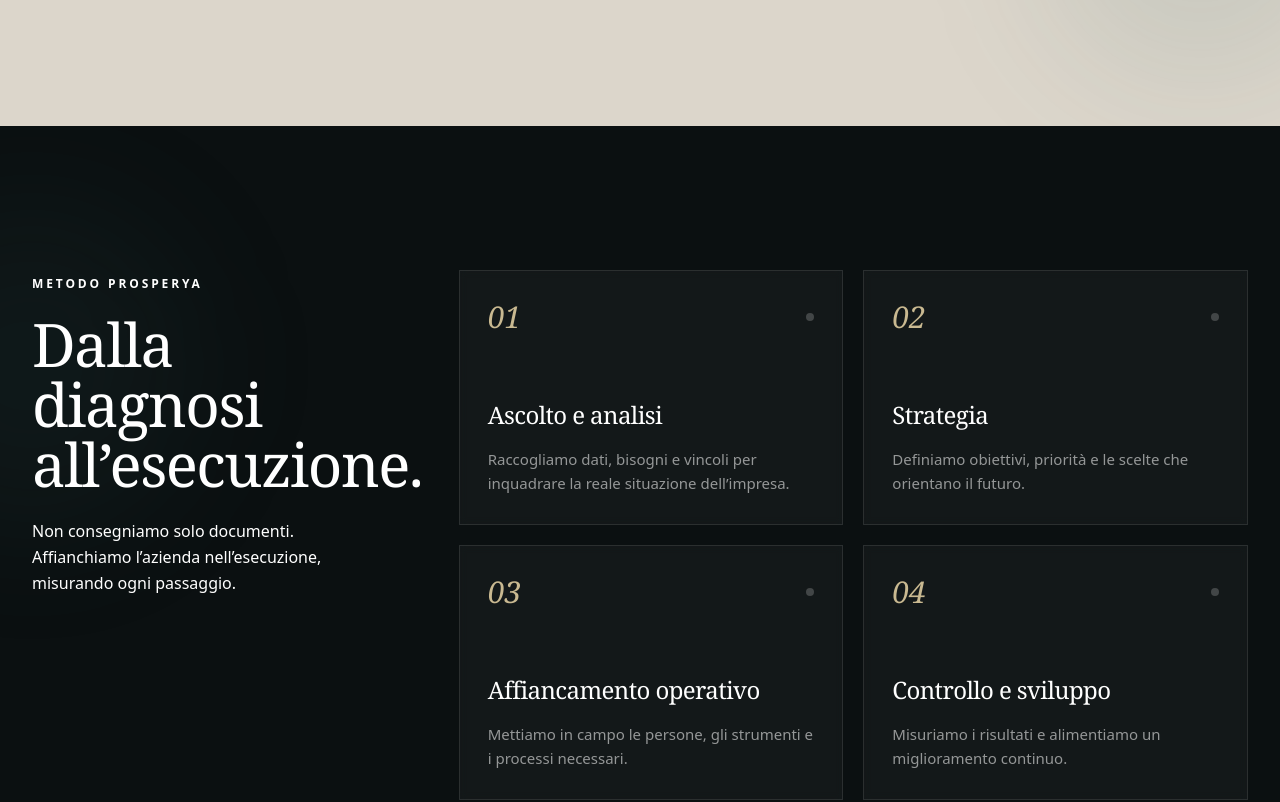
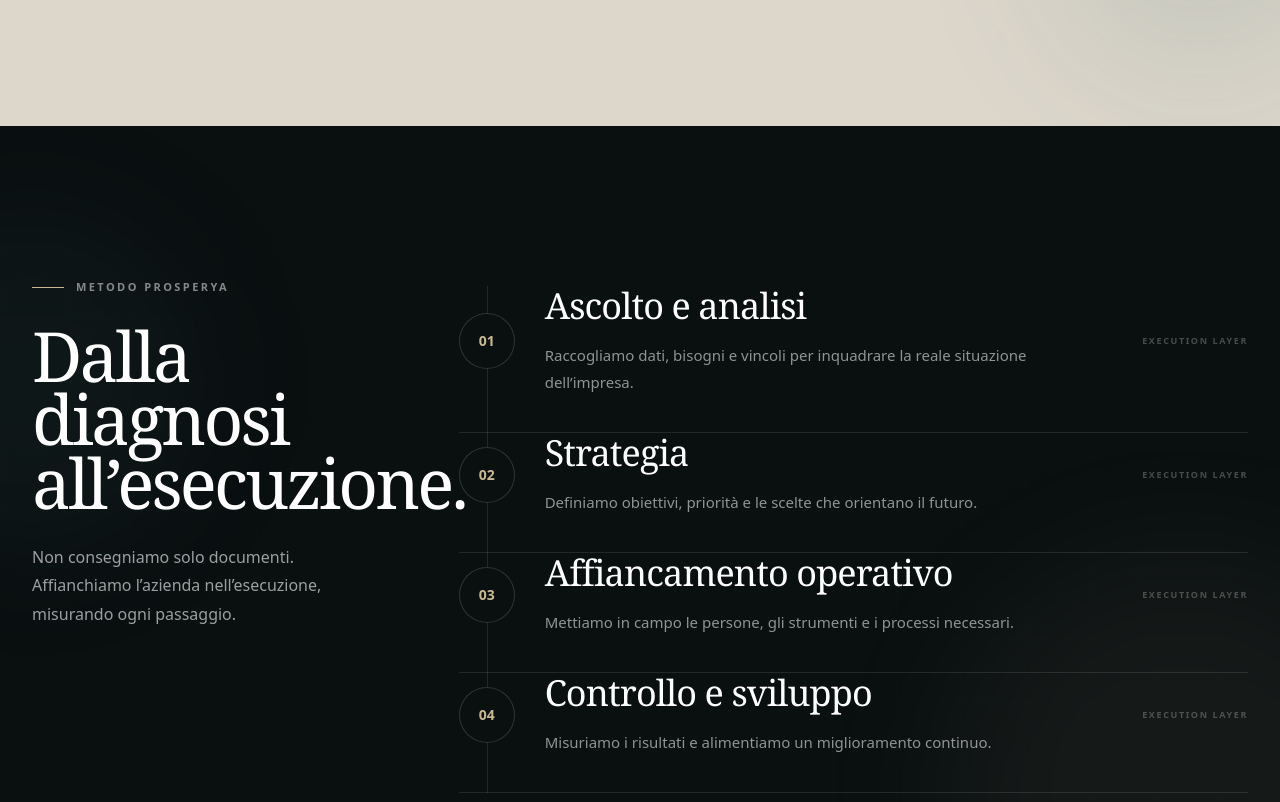
Before and after one commit to gaetanomeli95-lab/Prosperya-site, a Next.js app: page / in a window 1280 px wide. Shown: the part 3960-4762 px from the top of the page. Built offline with nearby package versions, Linux system fonts and the light colour scheme.

Commit message:
design: transform method into premium execution timeline

```diff
--- a/src/components/SectionMethod.tsx
+++ b/src/components/SectionMethod.tsx
@@ -5,41 +5,48 @@ import { FadeIn } from './MotionWrapper';
 
 export function SectionMethod() {
   return (
-    <section className="relative overflow-hidden bg-[#0B1011] py-24 lg:py-36 text-white">
-      <div className="absolute left-[-8rem] top-20 h-80 w-80 rounded-full bg-mediterranean/10 blur-3xl" />
-      <div className="absolute right-[-6rem] bottom-0 h-72 w-72 rounded-full bg-sand/8 blur-3xl" />
-      <div className="relative max-w-[1480px] mx-auto px-5 sm:px-6 lg:px-8">
-        <div className="grid lg:grid-cols-12 gap-12 lg:gap-16">
+    <section className="relative overflow-hidden bg-[#0A0F10] py-24 text-white lg:py-36">
+      <div className="absolute inset-0 prosperya-grid opacity-20" />
+      <div className="absolute left-[-8rem] top-24 h-80 w-80 rounded-full bg-mediterranean/10 blur-3xl" />
+      <div className="absolute right-[-9rem] bottom-[-6rem] h-[30rem] w-[30rem] rounded-full bg-sand/[0.06] blur-3xl" />
+
+      <div className="section-frame relative">
+        <div className="grid gap-10 lg:grid-cols-12 lg:gap-16">
           <div className="lg:col-span-4">
             <FadeIn>
-              <span className="eyebrow !text-white/38">Metodo Prosperya</span>
-              <h2 className="mt-5 text-4xl sm:text-5xl lg:text-6xl font-heading leading-[0.98] !text-white">
+              <span className="section-kicker-dark">Metodo Prosperya</span>
+              <h2 className="mt-7 max-w-xl text-[clamp(3rem,5.4vw,6rem)] font-heading leading-[0.92] tracking-[-.04em] !text-white">
                 Dalla diagnosi all’esecuzione.
               </h2>
-              <p className="mt-6 max-w-sm text-base leading-relaxed !text-white/58">
+              <p className="mt-7 max-w-sm text-base leading-[1.8] !text-white/60">
                 Non consegniamo solo documenti. Affianchiamo l’azienda nell’esecuzione, misurando ogni passaggio.
               </p>
             </FadeIn>
           </div>
 
-          <div className="lg:col-span-8 grid sm:grid-cols-2 gap-4 lg:gap-5">
+          <div className="lg:col-span-8 lg:pt-4">
+            <div className="relative">
+              <div className="absolute bottom-0 left-[18px] top-0 w-px bg-white/10 sm:left-[22px] lg:left-[28px]" />
               {methodSteps.map((step, i) => (
-              <FadeIn key={step.title} delay={i * 0.07}>
-                <article className="group relative min-h-[240px] border border-white/10 bg-white/[0.035] p-6 lg:p-7 backdrop-blur-sm transition-all duration-500 hover:-translate-y-1 hover:border-white/20 hover:bg-white/[0.06]">
-                  <div className="flex items-center justify-between">
-                    <span className="font-heading italic text-3xl text-sand">0{i + 1}</span>
-                    <span className="h-2 w-2 rounded-full bg-white/20 group-hover:bg-sand transition-colors" />
+                <FadeIn key={step.title} delay={i * 0.06}>
+                  <article className="group relative grid grid-cols-[38px_1fr] gap-5 border-b border-white/10 py-7 first:pt-0 sm:grid-cols-[46px_1fr] lg:grid-cols-[58px_1fr_auto] lg:items-center lg:gap-7 lg:py-9">
+                    <div className="relative z-10 grid h-9 w-9 place-items-center rounded-full border border-white/15 bg-[#0A0F10] text-[11px] font-semibold text-sand transition-all duration-500 group-hover:border-sand group-hover:bg-sand group-hover:text-night sm:h-11 sm:w-11 lg:h-14 lg:w-14 lg:text-sm">
+                      0{i + 1}
                     </div>
-                  <div className="mt-16">
-                    <h3 className="text-xl lg:text-2xl font-heading !text-white">{step.title}</h3>
-                    <p className="mt-4 text-sm lg:text-[15px] leading-relaxed !text-white/55">{step.description}</p>
+
+                    <div>
+                      <h3 className="text-2xl font-heading leading-none !text-white sm:text-3xl lg:text-4xl">{step.title}</h3>
+                      <p className="mt-4 max-w-2xl text-sm leading-[1.8] !text-white/55 lg:text-[15px]">{step.description}</p>
                     </div>
+
+                    <span className="hidden text-[9px] font-semibold uppercase tracking-[.18em] !text-white/25 transition-colors group-hover:!text-sand lg:block">Execution layer</span>
                   </article>
                 </FadeIn>
               ))}
             </div>
           </div>
         </div>
+      </div>
     </section>
   );
 }
```
Lines whose indentation alone changed are shown as unchanged.
